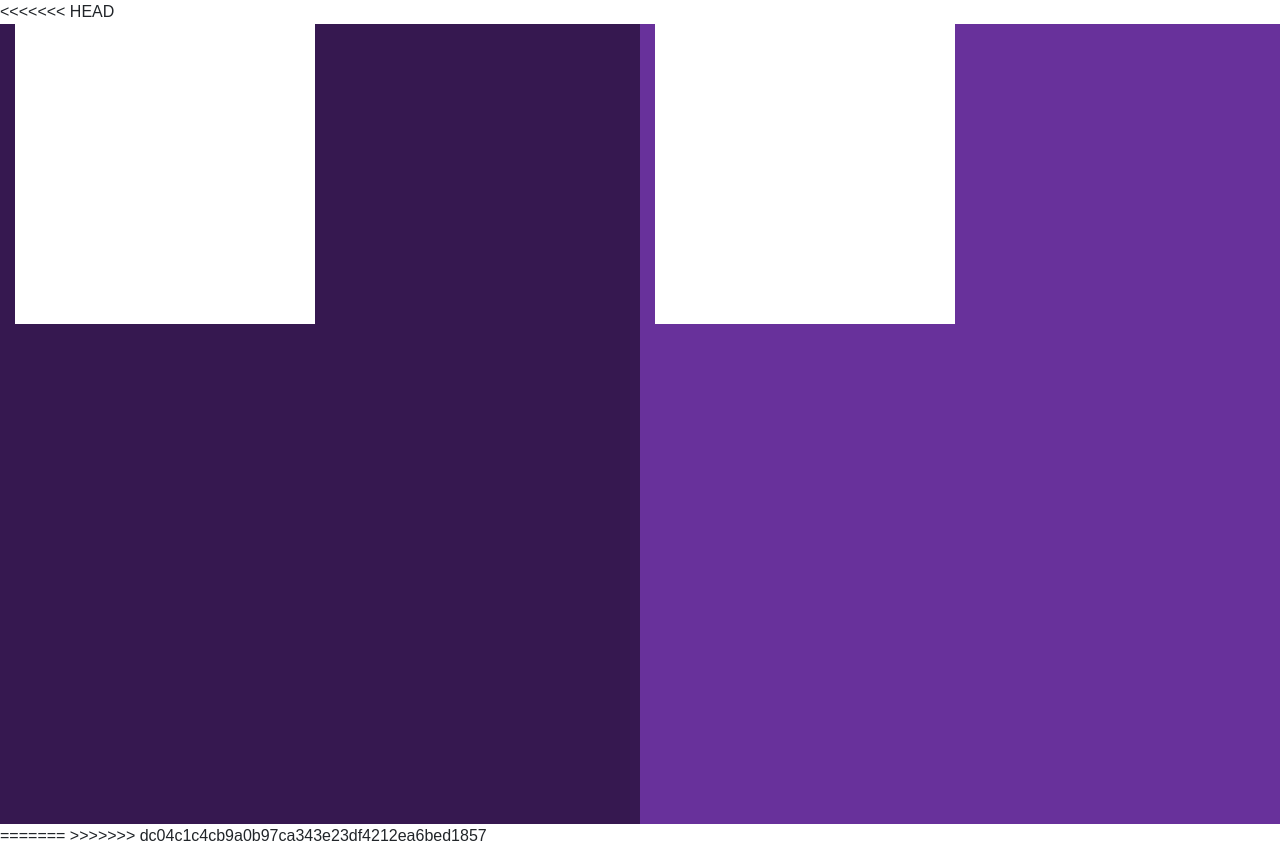
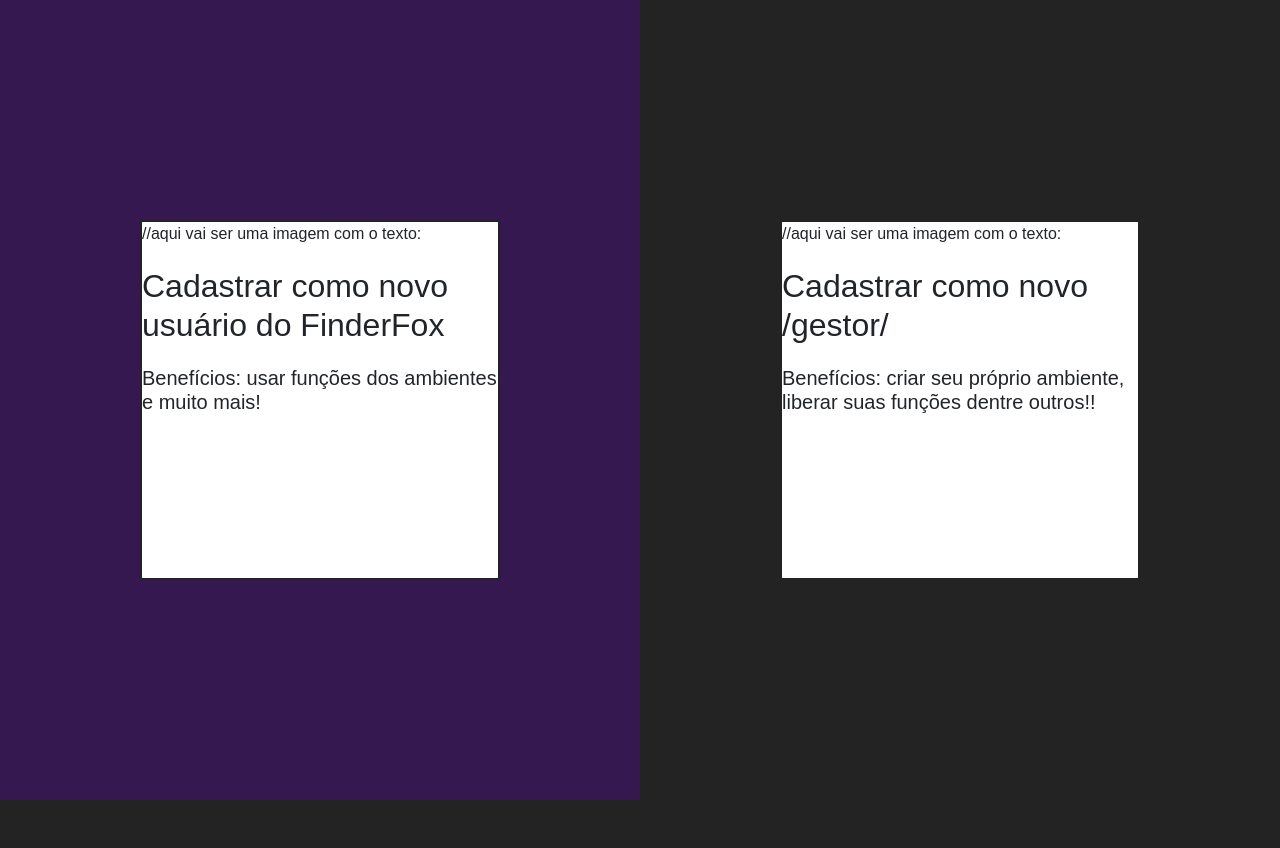
Before and after one commit to rickster1313/FinderFox, a PHP site: page /cadastro in a window 1280 px wide. After the commit the page ends 800 px from the top, so only its background shows below. Run offline with PHP 8.4, Linux system fonts and the light colour scheme; data comes from the database, SQL or seed files in the repository.

Commit message:
terminando a selecao do cadastro

```diff
--- a/assets/js/cadastro.js
+++ b/assets/js/cadastro.js
@@ -1,5 +1,25 @@
 var $j = jQuery.noConflict();
 		$j(document).ready(function(){
+			$j(".qua-es").bind("click",function(){
+				$j("body").css("background-color", "rgba(54,24,80,1)");
+				$j(".main").fadeOut(400, function() {
+    				$j(".formularioUser").show();
+  				});
+  			});
+
+			$j(".qua-di").bind("click",function(){
+				$j("body").css("background-color", "rgba(35,35,35,1)");
+				$j(".main").fadeOut(400, function() {
+    				$j(".formularioEmpre").show();
+  				});
+			});
+
+
+
+		});
+
+
+			/*
 			function abrir(){
   				if(aberto == 1) {
 					aberto =2;
@@ -245,6 +265,4 @@ var $j = jQuery.noConflict();
 			        	});
 					}
 				});
-
-
-		});
+				*/
--- a/views/cadastro.php
+++ b/views/cadastro.php
@@ -13,35 +13,112 @@
 
 
 <style type="text/css">
+	.container-fluid{
+		padding: 0px;
+	}
 
+	.main{
+		position: absolute;
+		height: 100%;
+		width: 100%;
+	}
 
+	.qua-es{
+		background-color: white;
+		border: #232323 solid 2px;
+	}
+	.qua-di{
+		background-color: white;
+		border: #232323 solid 2px;
+	}
+
+	.formularioUser{
+		display: none;
+		background-color: rgba(54,24,80,1);
+	}
+
+	.formularioEmpre{
+		display: none;
+		background-color: rgba(35,35,35,1);
+	}
+	.esquerda{
+		background-color: rgba(54,24,80,1);
+		position: absolute;
+		left: 0px;
+		width: 50%;
+		height: 100%;
+		display: flex;
+  		align-items: center;
+ 		justify-content: center;
+	}
+
+	.direita{
+		background-color: rgba(35,35,35,1);
+		position: absolute;
+		right: 0px;
+		width: 50%;
+		height: 100%;
+		display: flex;
+  		align-items: center;
+ 		justify-content: center;
+	}
+
+	@media only screen and (min-width: 780px){
+		.qua-es{
+			width: 360px;
+			height: 360px;
+		}
+		.qua-di{
+			width: 360px;
+			height: 360px;
+		}
+	}
+	@media only screen and (max-width: 780px){
+		.qua-es{
+			width: 200px;
+			height: 200px;
+		}
+		.qua-di{
+			width: 200px;
+			height: 200px;
+		}
+	}
 
 
 </style>
 </head>
 <body>
 
-<<<<<<< HEAD
 
-<div class="container-fluid">
 
-<div class="row">
-	<div class="col-md-6" style="background-color: #361850; height: 800px;">
-	<div class="cliente" style="height: 300px; width: 300px; background-color: #fff;" >
+	<div class="container-fluid">
+
+		<div class="main">
+			<div class="esquerda">
+				<div class="qua-es">
+					//aqui vai ser uma imagem com o texto:<br>
+					<h1>Cadastrar como novo usuário do FinderFox</h1>
+					<h5>Benefícios: usar funções dos ambientes e muito mais!</h5>
+				</div>
+			</div>
+			<div class="direita">
+				<div class="qua-di">
+					//aqui vai ser uma imagem com o texto:<br>
+					<h1>Cadastrar como novo /gestor/</h1>
+					<h5>Benefícios: criar seu próprio ambiente, liberar suas funções dentre outros!!</h5>
+				</div>
+			</div>
+		</div>
+		<div class="formularioUser" style="color: white">
+			<h1>Formulario de usuario</h1>
+		</div>
+		<div class="formularioEmpre" style="color: white">
+			<h1>Formulario de Empresarios</h1>
+		</div>
+
 
 	</div>
-	</div>
 
-	<div class="col-md-6" style="background-color: #68319B; height: 800px;">
-		<div class="empresario" style="height:300px; width: 300px; background-color: #fff;">
-	</div>
-
-</div>
-</div>
-</div>
-=======
-
->>>>>>> dc04c1c4cb9a0b97ca343e23df4212ea6bed1857
 
 	<script type="text/javascript" src="<?php echo BASE_URL ?>assets/js/jquery-3.3.1.min.js"></script>
 	<script type="text/javascript" src="<?php echo BASE_URL ?>assets/js/jquery.mask.js"></script>
```
Also changed, not shown: views/home.php (+4 -9 lines), 1 other file.
